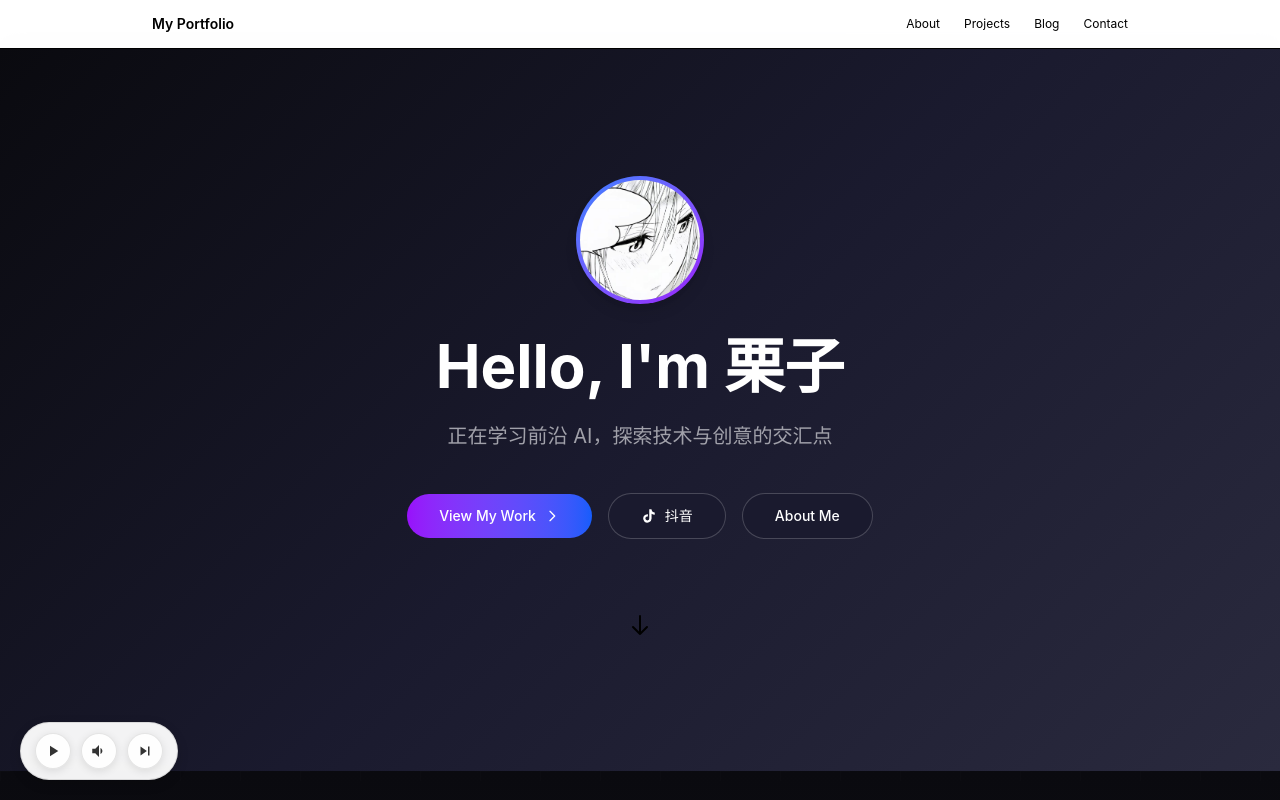
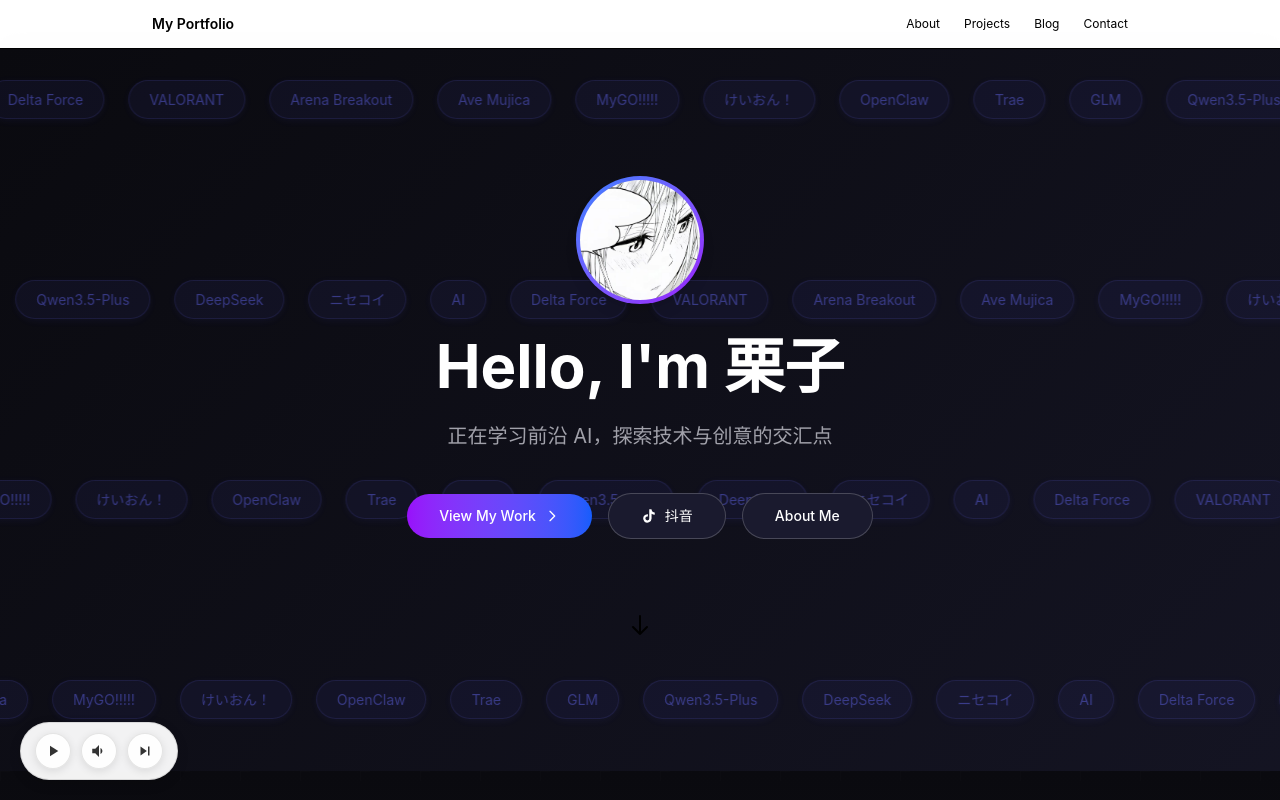
Before and after one commit to superlizi114514/myweb, a Vue app: page /#/ in a window 1280 px wide. Shown: the top 800 px of the page. Built offline with nearby package versions, Linux system fonts and the light colour scheme.

Commit message:
fix: Background tags visibility restored

```diff
--- a/src/components/BackgroundTags.vue
+++ b/src/components/BackgroundTags.vue
@@ -54,10 +54,11 @@
   top: 0;
   left: 0;
   width: 100%;
-  height: 100vh;
+  height: 100%;
   pointer-events: none;
   overflow: hidden;
   z-index: 0;
+  opacity: 0.7;
 }
 
 .tag-row {
--- a/src/views/Home.vue
+++ b/src/views/Home.vue
@@ -152,9 +152,10 @@
   display: flex;
   align-items: center;
   justify-content: center;
-  background: linear-gradient(135deg, #0a0a0f 0%, #1a1a2e 50%, #2a2a3e 100%);
+  background: transparent;
   position: relative;
   overflow: hidden;
+  z-index: 1;
 }
 
 .hero-section > div {
```
